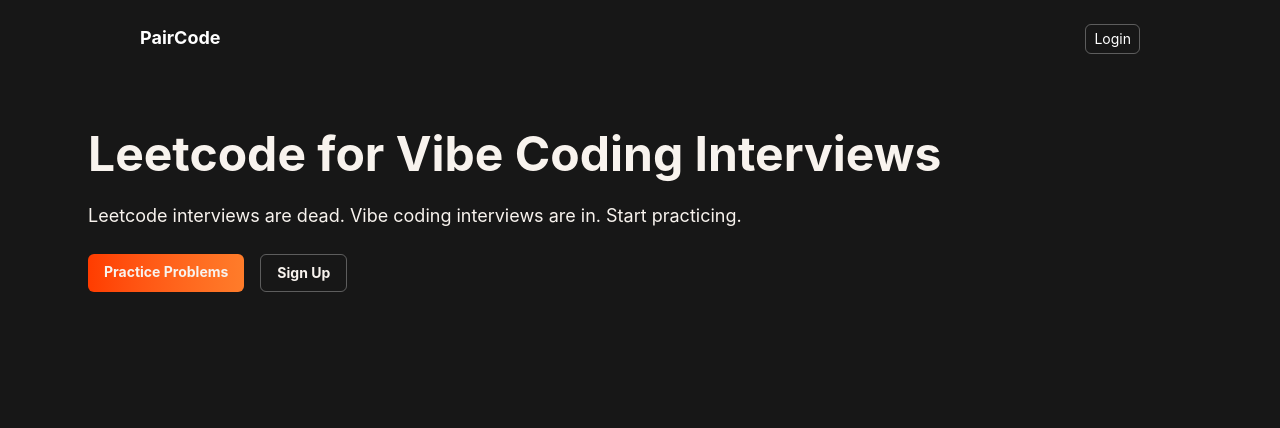
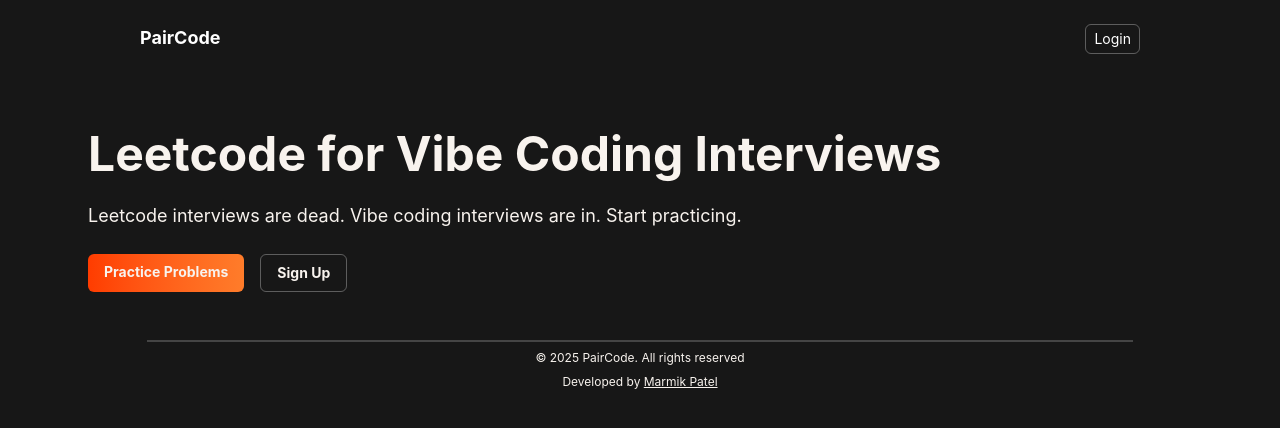
Before and after one commit to marmikpatel19/PairCode, a Next.js app: page / in a window 1280 px wide. Shown: the top 428 px of the page. Built offline with nearby package versions, Linux system fonts and the light colour scheme.

Commit message:
add a footer

```diff
--- a/app/page.tsx
+++ b/app/page.tsx
@@ -37,6 +37,24 @@
           </div>
         </div>
       </div>
+      <div className="flex flex-col m-3 p-3 space-y-2">
+        <hr className="w-4/5 border-1 border-white/20 mx-auto"/>
+        <h1 className="text-xs mx-auto">
+           © 2025 PairCode. All rights reserved
+        </h1>
+        <h1 className="text-xs mx-auto">
+          Developed by&nbsp;
+          <Link
+            className="hover:cursor-pointer underline"
+            href="https://marmikpatel.com"
+          >
+            Marmik Patel
+          </Link>
+        </h1>
+      </div>
     </div>
   );
 }
+
+// for engineers:
+// for companies:
```
